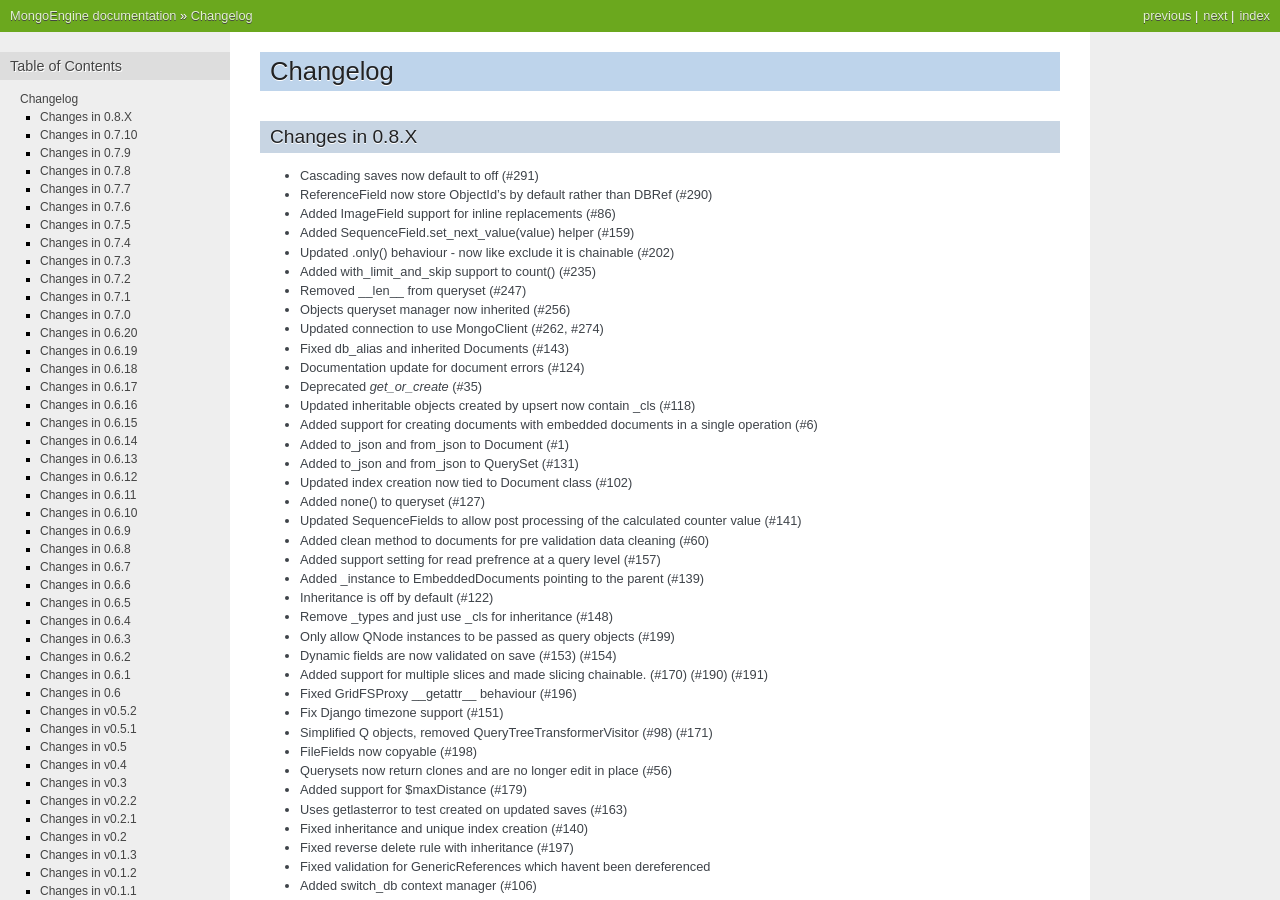
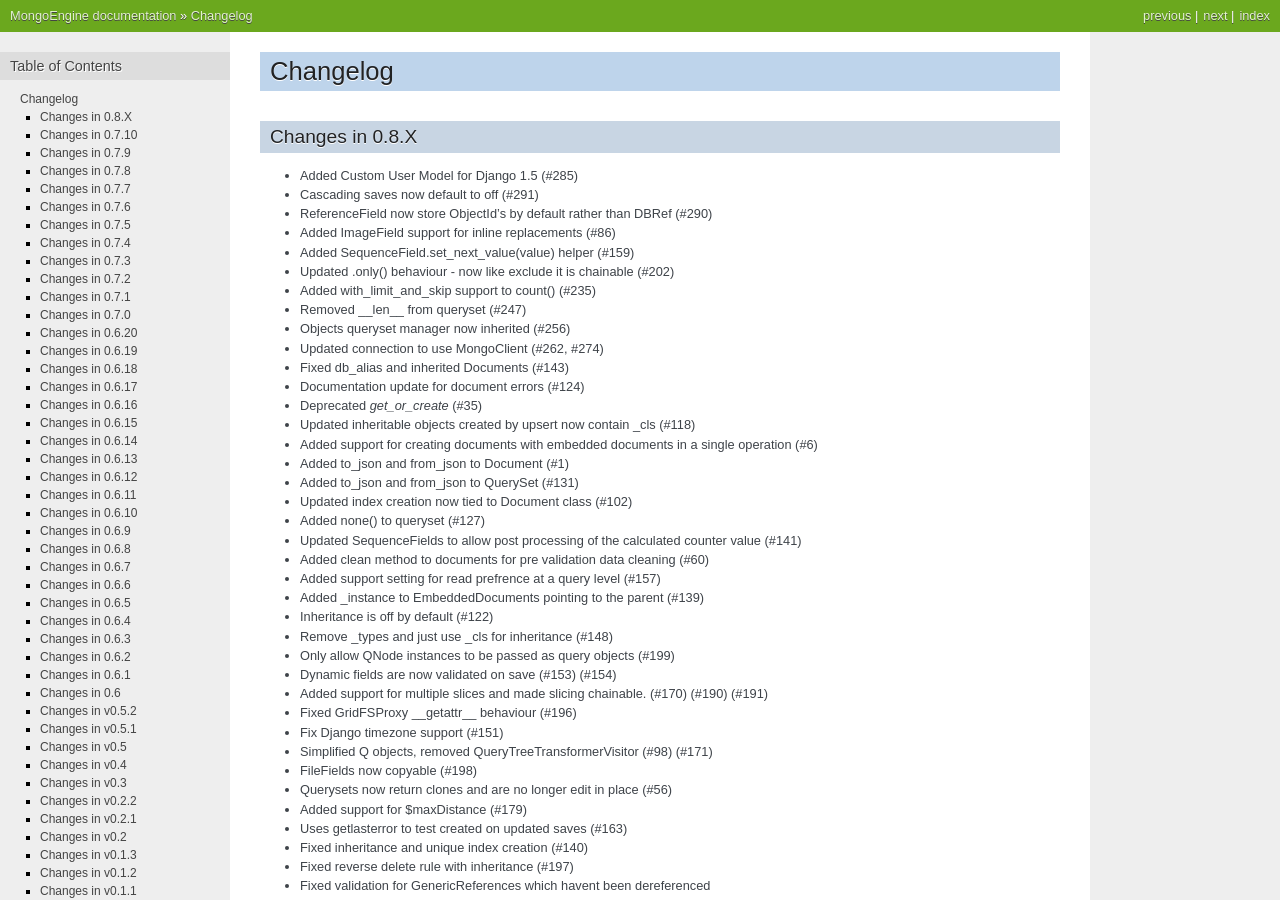
Before and after one commit to MongoEngine/mongoengine, a Sphinx documentation site: the page built from docs/changelog.rst, in a window 1280 px wide and 900 px high. Built offline with Sphinx 7.4.7, drawn with Linux system fonts in a browser that asks for light colours; the version number could not be read and is left out.

Commit message:
Upgrade changelog, docs and django/auth.py

```diff
--- a/docs/changelog.rst
+++ b/docs/changelog.rst
@@ -4,6 +4,7 @@ Changelog
 
 Changes in 0.8.X
 ================
+- Added Custom User Model for Django 1.5 (#285)
 - Cascading saves now default to off (#291)
 - ReferenceField now store ObjectId's by default rather than DBRef (#290)
 - Added ImageField support for inline replacements (#86)
--- a/docs/upgrade.rst
+++ b/docs/upgrade.rst
@@ -12,8 +12,8 @@ FutureWarnings to help get you ready for the change, but that hasn't been
 possible for the whole of the release.
 
 .. warning:: Breaking changes - test upgrading on a test system before putting
-live.  There maybe multiple manual steps in migrating and these are best honed
-on a staging / test system.
+    live. There maybe multiple manual steps in migrating and these are best honed
+    on a staging / test system.
 
 Data Model
 ==========
@@ -90,7 +90,7 @@ ReferenceField
 --------------
 
 ReferenceFields now store ObjectId's by default - this is more efficient than
-DBRefs as we already know what Document types they reference.
+DBRefs as we already know what Document types they reference::
 
     # Old code
     class Animal(Document):
```
Also changed, not shown: 2 other files.
